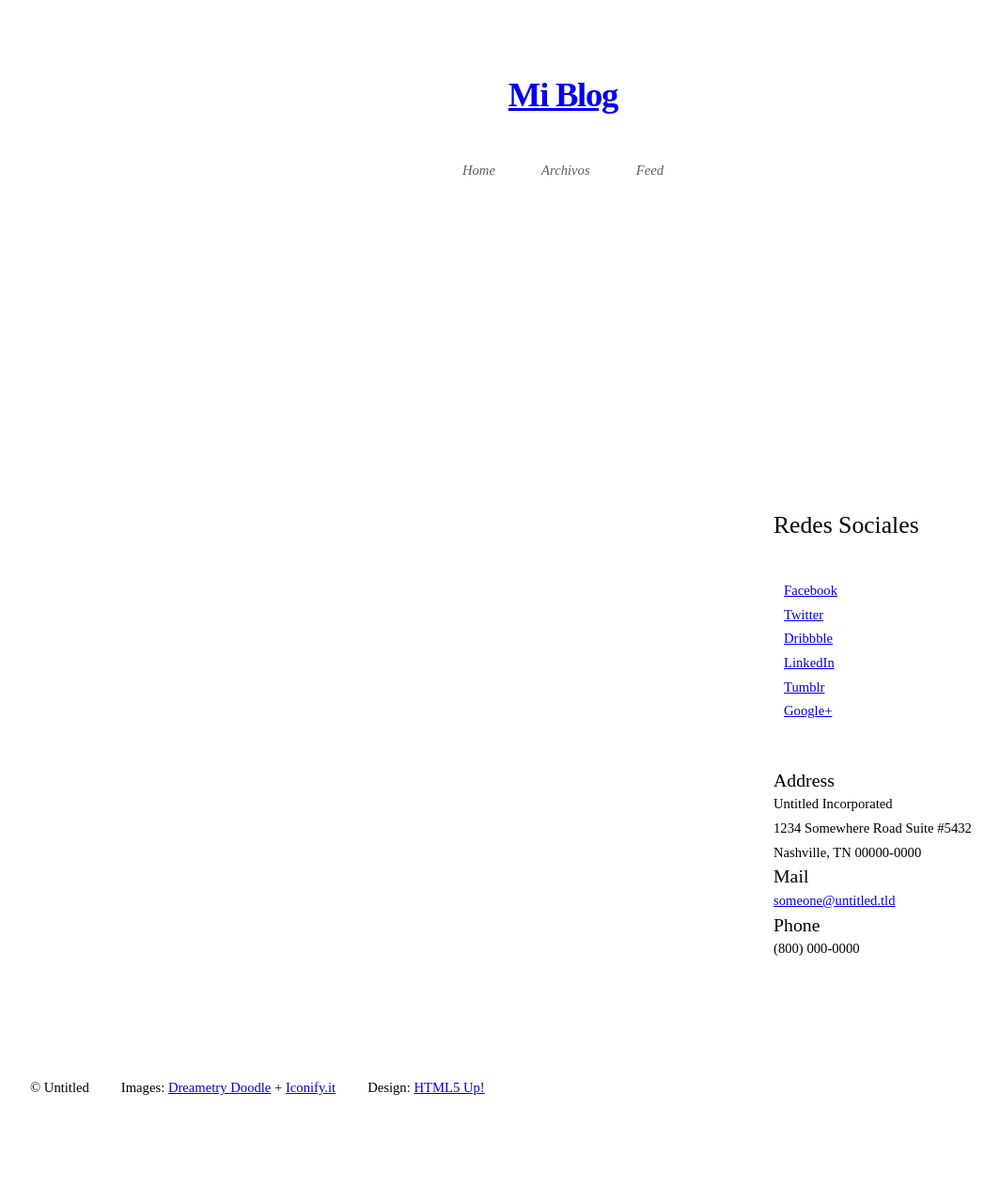
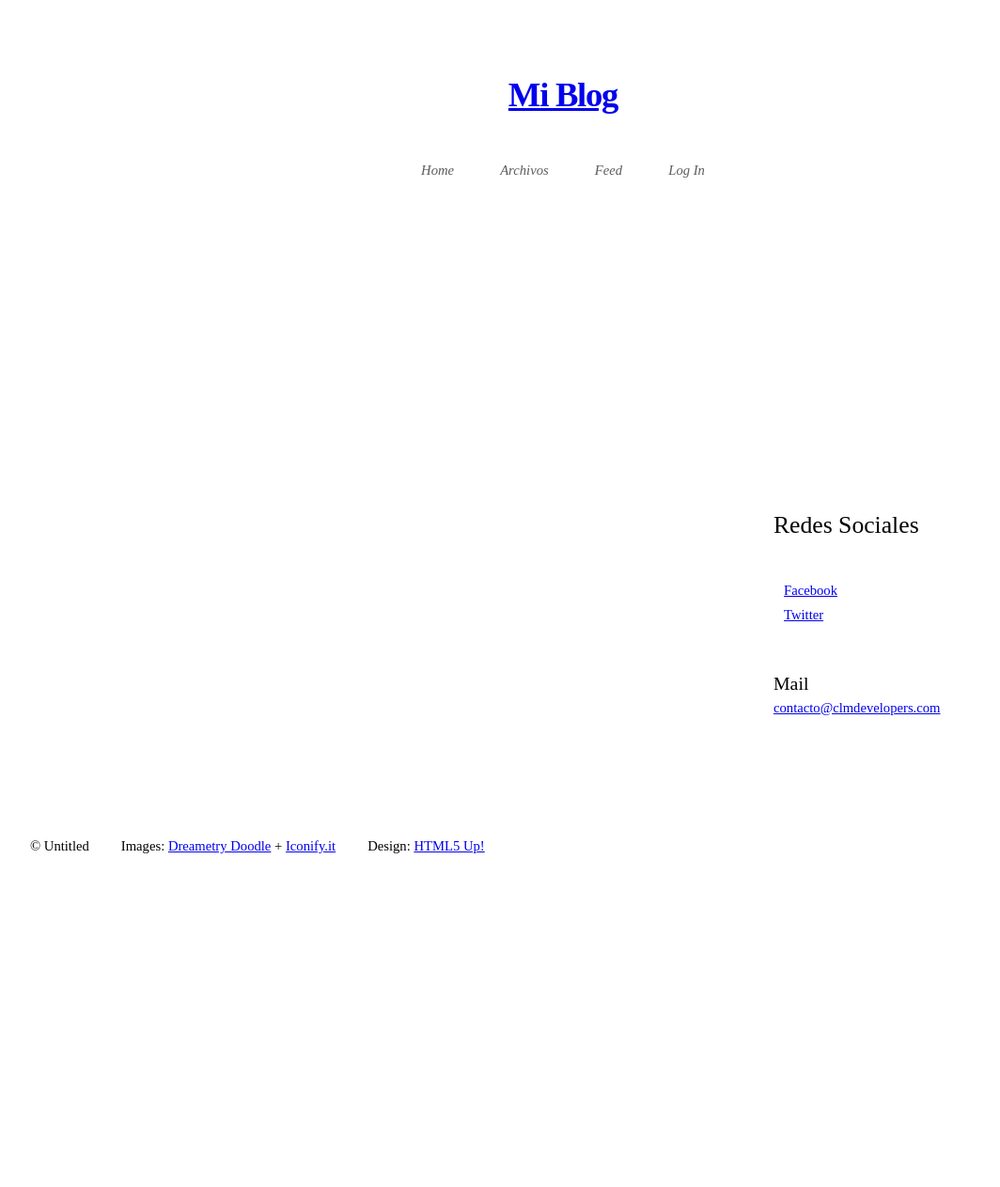
Before and after one commit to clmdevelopers/blog-con-django, a Django app: page /blog/ in a window 1280 px wide. Shown: the top 1263 px of the page at 94% size, without its empty margins (41-1105 px from the left). After the commit the page ends 908 px from the top, so only its background shows below. Run offline with Django 3.2, Linux system fonts and the light colour scheme; data that the repository does not hold is empty.

Commit message:
Agregado Log In en template base.html

```diff
--- a/blog/templates/base.html
+++ b/blog/templates/base.html
@@ -4,6 +4,7 @@
 		<title>Blog</title>
 		<meta http-equiv="content-type" content="text/html; charset=utf-8" />
 		<link href="http://fonts.googleapis.com/css?family=Source+Sans+Pro:300,400,700,900,300italic" rel="stylesheet" />
+
 		<script src="{{STATIC_URL}}js/jquery-1.8.3.min.js"></script>
 		<script src="{{STATIC_URL}}css/5grid/init.js?use=mobile,desktop,1000px&amp;mobileUI=1&amp;mobileUI.theme=none&amp;mobileUI.titleBarOverlaid=1&amp;viewport_is1000px=1060"></script>
 		<script src="{{STATIC_URL}}js/jquery.dropotron-1.2.js"></script>
@@ -38,6 +39,7 @@
 												<li><a href="/blog">Home</a></li>
 												<li><a href="/blog/archivos">Archivos</a></li>
 												<li><a href="/blog/feed">Feed</a></li>
+												<li><a href="/admin">Log In</a></li>
 											</ul>
 										</nav>
 
@@ -122,29 +124,13 @@
 										<h2>Redes Sociales</h2>
 									</header>
 									<ul class="social">
-										<li class="facebook"><a href="#" class="icon48 icon48-1">Facebook</a></li>
-										<li class="twitter"><a href="#" class="icon48 icon48-2">Twitter</a></li>
-										<li class="dribbble"><a href="#" class="icon48 icon48-3">Dribbble</a></li>
-										<li class="linkedin"><a href="#" class="icon48 icon48-4">LinkedIn</a></li>
-										<li class="tumblr"><a href="#" class="icon48 icon48-5">Tumblr</a></li>
-										<li class="googleplus"><a href="#" class="icon48 icon48-6">Google+</a></li>
+										<li class="facebook"><a href="https://www.facebook.com/clmdevelopers" target="_blank" class="icon48 icon48-1">Facebook</a></li>
+										<li class="twitter"><a href="http://twitter.com/clmdevelopers" target="_blank" class="icon48 icon48-2">Twitter</a></li>
 									</ul>
 									<ul class="contact">
 										<li>
-											<h3>Address</h3>
-											<p>
-												Untitled Incorporated<br />
-												1234 Somewhere Road Suite #5432<br />
-												Nashville, TN 00000-0000
-											</p>
-										</li>
-										<li>
 											<h3>Mail</h3>
-											<p><a href="#">someone@untitled.tld</a></p>
-										</li>
-										<li>
-											<h3>Phone</h3>
-											<p>(800) 000-0000</p>
+											<p><a href="mailto:contacto@clmdevelopers.com">contacto@clmdevelopers.com</a></p>
 										</li>
 									</ul>
 								</section>
```
Lines whose indentation alone changed are shown as unchanged.
